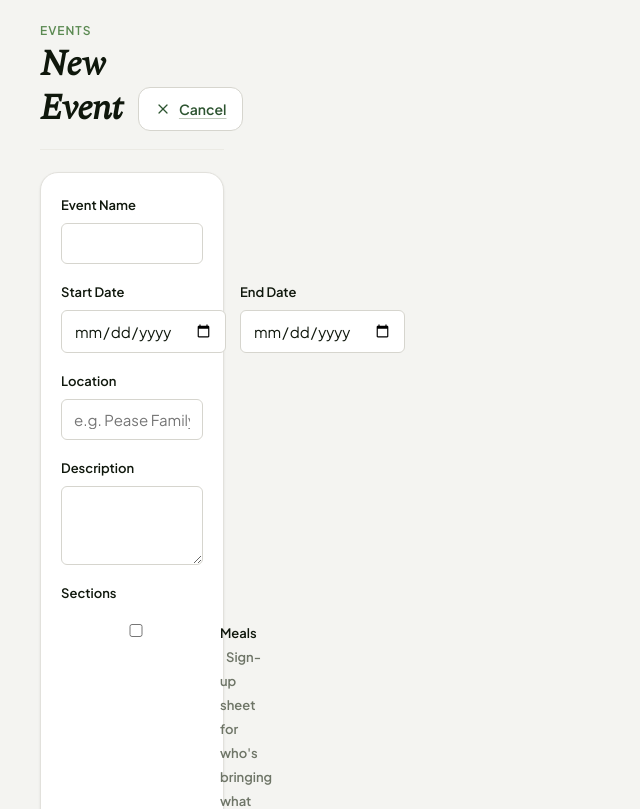
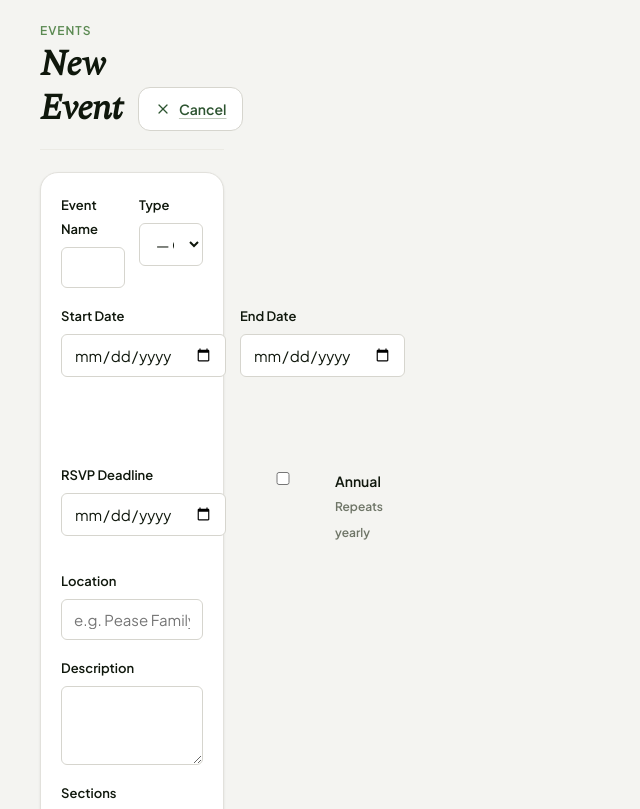
Before and after one commit to jeremypease/swugl, a Flask app: page /events/add in a window 1280 px wide. Shown: the part 1047-1856 px from the top of the page, without its empty margins (0-640 px from the left). Run offline with Flask 3, Linux system fonts and the light colour scheme; a user stored in the database is signed in; some libraries are stand-ins or nearby versions.

Commit message:
feat: Phase 2D — event kind, RSVP deadline, annual flag, live duration display
Adds event type (Reunion, Holiday, etc.), RSVP deadline, and annual
repeat flag to events. Kind badge appears in list and detail views.
Form shows live day-count as user picks start/end dates — the
`kind` field is the primary AI context signal for Phase 5B suggestions.

Co-Authored-By: Claude Sonnet 4.6 <noreply@anthropic.com>

```diff
--- a/app/forms.py
+++ b/app/forms.py
@@ -172,12 +172,26 @@ class ForgotPasswordForm(FlaskForm):
     email = StringField('Email', validators=[DataRequired(), Email()])
     submit = SubmitField('Send Reset Link')
 
+EVENT_KIND_CHOICES = [
+    ('', '— Optional —'),
+    ('Reunion', 'Reunion'),
+    ('Holiday', 'Holiday'),
+    ('Birthday', 'Birthday'),
+    ('Camping', 'Camping'),
+    ('Wedding', 'Wedding'),
+    ('Graduation', 'Graduation'),
+    ('Other', 'Other'),
+]
+
 class EventForm(FlaskForm):
     name = StringField('Event Name', validators=[DataRequired(), Length(max=150)])
+    kind = SelectField('Type', choices=EVENT_KIND_CHOICES, validators=[Optional()])
     description = TextAreaField('Description')
     location = StringField('Location', validators=[Optional(), Length(max=200)])
     start_date = DateField('Start Date', validators=[DataRequired()])
     end_date = DateField('End Date', validators=[Optional()])
+    rsvp_deadline = DateField('RSVP Deadline', validators=[Optional()])
+    is_annual = BooleanField('Repeats annually')
     has_meals = BooleanField('Meals')
     has_assignments = BooleanField('Assignments')
     has_sleeping = BooleanField('Sleeping Arrangements')
--- a/app/models.py
+++ b/app/models.py
@@ -414,6 +414,9 @@ class Event(db.Model):
     location = db.Column(db.String(200), nullable=True)
     start_date = db.Column(db.Date, nullable=False)
     end_date = db.Column(db.Date, nullable=True)
+    kind = db.Column(db.String(50), nullable=True)
+    rsvp_deadline = db.Column(db.Date, nullable=True)
+    is_annual = db.Column(db.Boolean, default=False, nullable=False, server_default='0')
     has_meals = db.Column(db.Boolean, default=False)
     has_assignments = db.Column(db.Boolean, default=False)
     has_sleeping = db.Column(db.Boolean, default=False)
--- a/app/routes.py
+++ b/app/routes.py
@@ -1459,10 +1459,13 @@ def event_add():
         event = Event(
             family_id=current_user.active_family_id,
             name=form.name.data,
+            kind=form.kind.data or None,
             description=form.description.data or None,
             location=form.location.data or None,
             start_date=form.start_date.data,
             end_date=form.end_date.data,
+            rsvp_deadline=form.rsvp_deadline.data,
+            is_annual=form.is_annual.data,
             has_meals=form.has_meals.data,
             has_assignments=form.has_assignments.data,
             has_sleeping=form.has_sleeping.data,
@@ -1602,10 +1605,13 @@ def event_edit(event_id):
     form = EventForm(obj=event)
     if form.validate_on_submit():
         event.name = form.name.data
+        event.kind = form.kind.data or None
         event.description = form.description.data or None
         event.location = form.location.data or None
         event.start_date = form.start_date.data
         event.end_date = form.end_date.data
+        event.rsvp_deadline = form.rsvp_deadline.data
+        event.is_annual = form.is_annual.data
         event.has_meals = form.has_meals.data
         event.has_assignments = form.has_assignments.data
         event.has_sleeping = form.has_sleeping.data
--- a/app/templates/event_detail.html
+++ b/app/templates/event_detail.html
@@ -181,9 +181,11 @@ details[open] .details-chevron { transform: rotate(180deg); }
             <div class="eyebrow">
                 <a href="/events" style="color:inherit;text-decoration:none;">← Events</a>
             </div>
-            <h1>{{ event.name }}</h1>
-            <div style="font-size:13px;color:var(--slate);margin-top:2px;">
+            <h1>{{ event.name }}{% if event.is_annual %} <span style="font-size:13px;font-weight:500;color:var(--slate);vertical-align:middle;">↻ Annual</span>{% endif %}</h1>
+            <div style="font-size:13px;color:var(--slate);margin-top:2px;display:flex;flex-wrap:wrap;gap:4px;align-items:center;">
+                {% if event.kind %}<span style="background:var(--leaf-mist);color:var(--vine-deep);font-size:11px;font-weight:600;padding:1px 7px;border-radius:99px;letter-spacing:.4px;text-transform:uppercase;">{{ event.kind }}</span>{% endif %}
                 {{ event.date_range_display() }}{% if event.location %} · {{ event.location }}{% endif %}
+                {% if event.rsvp_deadline %}<span style="color:var(--slate-soft);">· RSVP by {{ event.rsvp_deadline.strftime('%B %-d') }}</span>{% endif %}
             </div>
         </div>
         {% if current_user.active_is_admin %}
--- a/app/templates/event_form.html
+++ b/app/templates/event_form.html
@@ -26,21 +26,44 @@
         <form method="POST" enctype="multipart/form-data">
             {{ form.hidden_tag() }}
 
-            <div class="field">
-                {{ form.name.label }}
-                {{ form.name() }}
-                {% for error in form.name.errors %}<span class="msg">{{ error }}</span>{% endfor %}
+            <div class="field-row">
+                <div class="field" style="flex:2;">
+                    {{ form.name.label }}
+                    {{ form.name() }}
+                    {% for error in form.name.errors %}<span class="msg">{{ error }}</span>{% endfor %}
+                </div>
+                <div class="field" style="flex:1;">
+                    {{ form.kind.label }}
+                    {{ form.kind() }}
+                </div>
             </div>
 
             <div class="field-row">
                 <div class="field">
                     {{ form.start_date.label }}
-                    {{ form.start_date() }}
+                    {{ form.start_date(id="start-date-input") }}
                     {% for error in form.start_date.errors %}<span class="msg">{{ error }}</span>{% endfor %}
                 </div>
                 <div class="field">
                     {{ form.end_date.label }}
-                    {{ form.end_date() }}
+                    {{ form.end_date(id="end-date-input") }}
+                </div>
+                <div class="field" style="flex:0 0 auto;min-width:80px;">
+                    <label>&nbsp;</label>
+                    <div id="duration-display" style="font-size:13px;color:var(--slate);padding-top:10px;white-space:nowrap;"></div>
+                </div>
+            </div>
+
+            <div class="field-row">
+                <div class="field">
+                    {{ form.rsvp_deadline.label }}
+                    {{ form.rsvp_deadline() }}
+                </div>
+                <div class="field" style="flex:1;display:flex;align-items:flex-end;padding-bottom:2px;">
+                    <label class="checkbox-row" style="margin:0;">
+                        {{ form.is_annual() }}
+                        <span style="font-size:14px;"><strong>Annual</strong> <span style="color:var(--slate);font-size:12px;">Repeats yearly</span></span>
+                    </label>
                 </div>
             </div>
 
@@ -106,6 +129,24 @@
 </div>
 
 <script nonce="{{ g.csp_nonce }}">
+(function () {
+    // Live duration display
+    const startEl = document.getElementById('start-date-input');
+    const endEl = document.getElementById('end-date-input');
+    const durEl = document.getElementById('duration-display');
+    function updateDuration() {
+        if (!startEl || !endEl || !durEl) return;
+        const s = startEl.value, e = endEl.value;
+        if (!s || !e) { durEl.textContent = ''; return; }
+        const diff = (new Date(e) - new Date(s)) / 86400000;
+        if (diff < 0) { durEl.textContent = ''; return; }
+        durEl.textContent = diff === 0 ? '1 day' : (diff + 1) + ' days';
+    }
+    if (startEl) startEl.addEventListener('change', updateDuration);
+    if (endEl) endEl.addEventListener('change', updateDuration);
+    updateDuration();
+})();
+
 (function () {
     const input = document.getElementById('location-input');
     const dropdown = document.getElementById('location-dropdown');
--- a/app/templates/events_list.html
+++ b/app/templates/events_list.html
@@ -73,6 +73,8 @@
             </div>
         </div>
         <div style="display:flex;gap:5px;flex-shrink:0;flex-wrap:wrap;justify-content:flex-end;">
+            {% if event.kind %}<span class="badge" style="font-size:11px;background:var(--leaf-mist);color:var(--vine-deep);">{{ event.kind }}</span>{% endif %}
+            {% if event.is_annual %}<span class="badge" style="font-size:11px;background:var(--leaf-mist);color:var(--vine-deep);">↻</span>{% endif %}
             {% if event.has_meals %}<span class="badge b-active" style="font-size:11px;">Meals</span>{% endif %}
             {% if event.has_assignments %}<span class="badge b-admin" style="font-size:11px;">Tasks</span>{% endif %}
             {% if event.has_sleeping %}<span class="badge b-pending" style="font-size:11px;">Sleeping</span>{% endif %}
```
Also changed, not shown: migrations/versions/f95db89b1c87_add_event_kind_rsvp_deadline_is_annual.py (added, +36 -0 lines).
